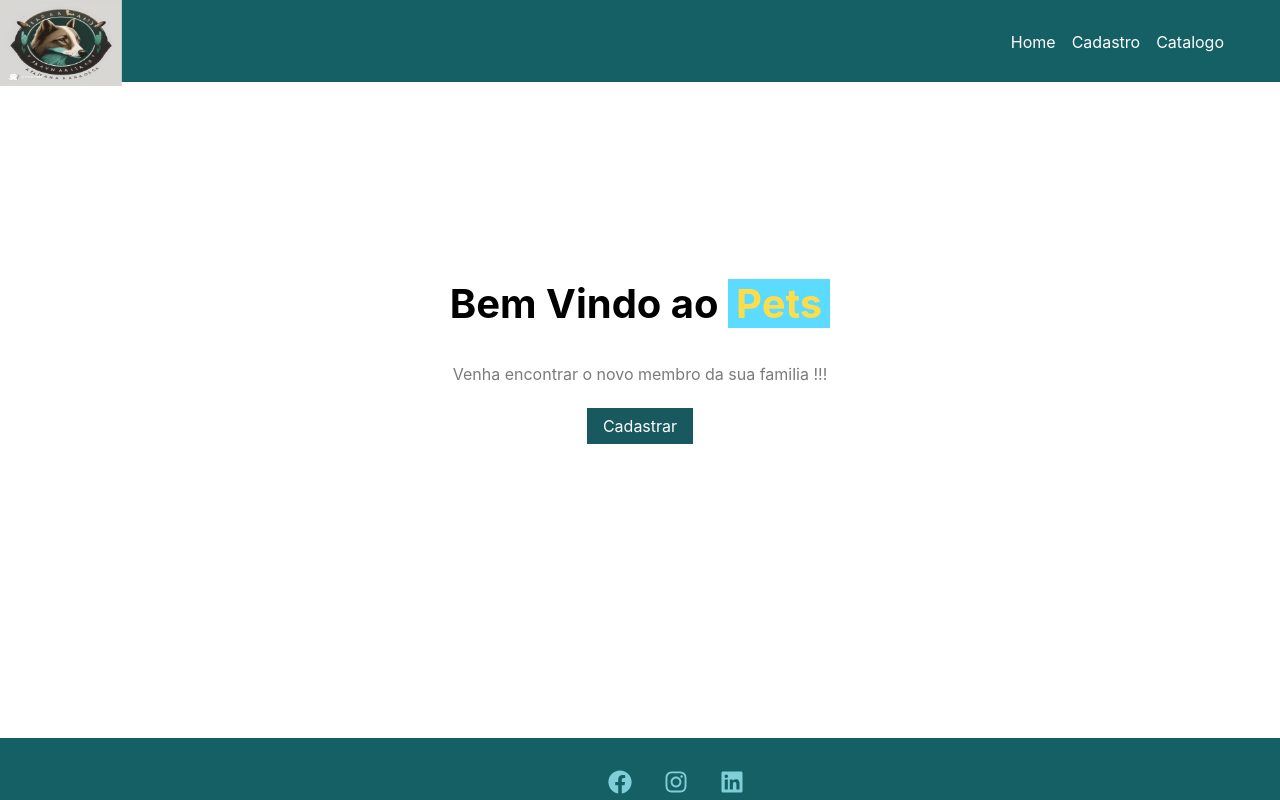
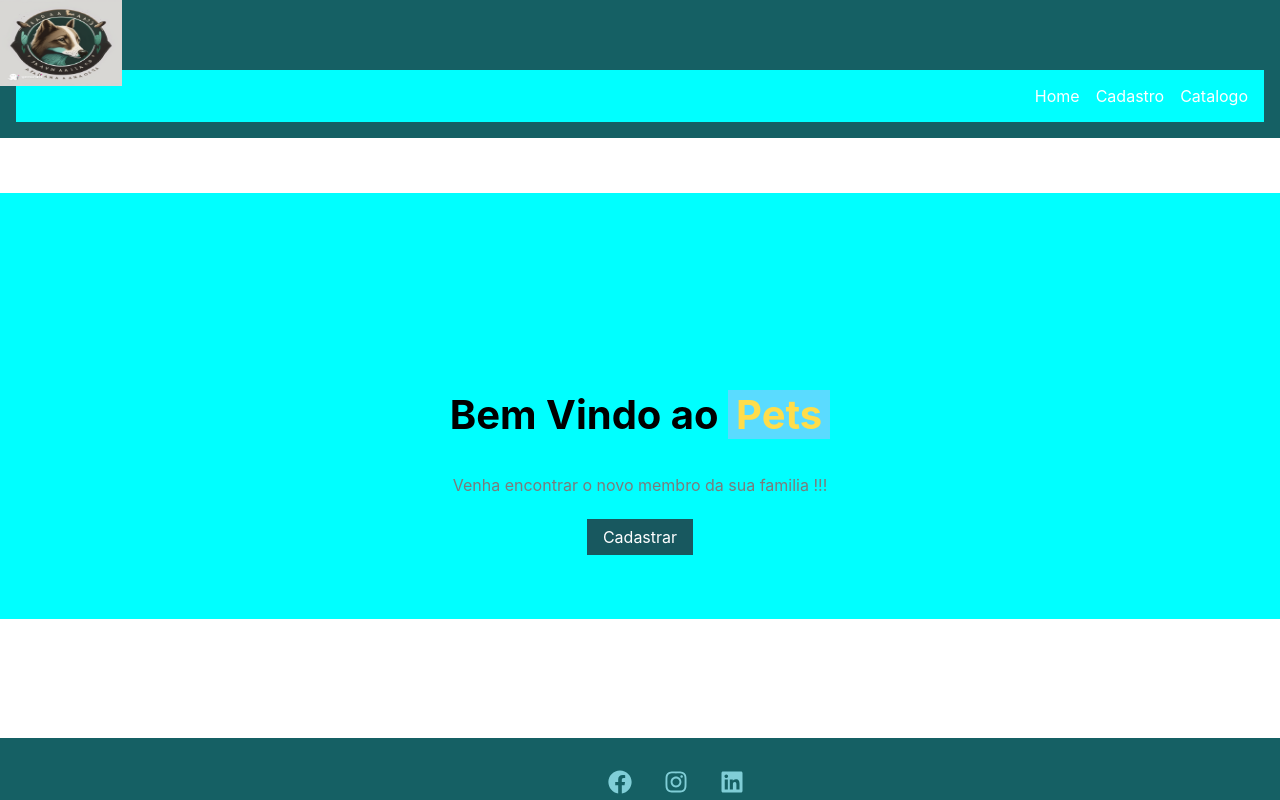
Before and after one commit to Ricardo-Gabriel/pet_trab, a React (Create React App) app: page / in a window 1280 px wide. Built offline with nearby package versions, Linux system fonts and the light colour scheme.

Commit message:
testes container

```diff
--- a/public/index.html
+++ b/public/index.html
@@ -25,6 +25,13 @@
       Learn how to configure a non-root public URL by running `npm run build`.
     -->
     <title>React App</title>
+    <link
+      rel="stylesheet"
+      href="https://cdnjs.cloudflare.com/ajax/libs/font-awesome/6.4.0/css/all.min.css"
+      integrity="sha512-iecdLmaskl7CVkqkXNQ/ZH/XLlvWZOJyj7Yy7tcenmpD1ypASozpmT/E0iPtmFIB46ZmdtAc9eNBvH0H/ZpiBw=="
+      crossorigin="anonymous"
+      referrerpolicy="no-referrer"
+    />
   </head>
   <body>
     <noscript>You need to enable JavaScript to run this app.</noscript>
--- a/src/components/layout/Container.module.css
+++ b/src/components/layout/Container.module.css
@@ -1,9 +1,11 @@
 .container{
-    width: 1200px;
+    width: 100vw;
     display: flex;
     justify-content: space-between;
     margin: 0 auto;
     flex-wrap: wrap;
+    background-color: aqua;
+    margin-top: 3.4em;
 }
 .min-height {
     min-height: 75vh;
--- a/src/components/layout/Navbar.js
+++ b/src/components/layout/Navbar.js
@@ -8,9 +8,12 @@ import logo from '../img/logo.jpg'
 export default function Navbar(){
     return(
         <nav className={styles.navbar}>
-        <Container  >
+        <Container >
             <Link to="/">
-                <img src={logo} alt="Logo"></img>
+                <div>
+                    <img src={logo} alt="Logo"></img>
+                </div>
+
             </Link>
             <ul className={styles.list}>
                 <li className={styles.item}><Link to="/">Home</Link></li>
--- a/src/components/layout/Navbar.module.css
+++ b/src/components/layout/Navbar.module.css
@@ -3,10 +3,8 @@
     justify-content: space-between;
     background-color: #156064;
     padding: 1em;
-    height: 50px;
-    color: #fff;
-    text-align: center;
 }
+
 .list {
     display: flex;
     list-style: none;
@@ -26,9 +24,9 @@
     color: #ffbb33;
 }
 img{
-    position: fixed;
+    position: absolute;
     width: 7.6em;
-    height: 85.5px;
+    height: 10.7%;
     top: 0;
     left: 0;
 }
--- a/src/components/project/ProjectCard.js
+++ b/src/components/project/ProjectCard.js
@@ -1,7 +1,7 @@
 import Card from 'react-bootstrap/Card';
 import ListGroup from 'react-bootstrap/ListGroup';
 
-function KitchenSinkExample() {
+export default function ProjectCard() {
   return (
     <Card style={{ width: '18rem' }}>
       <Card.Img variant="bottom" src="../img/logo.jpg" />
@@ -24,5 +24,3 @@ function KitchenSinkExample() {
     </Card>
   );
 }
-
-export default KitchenSinkExample;
```
